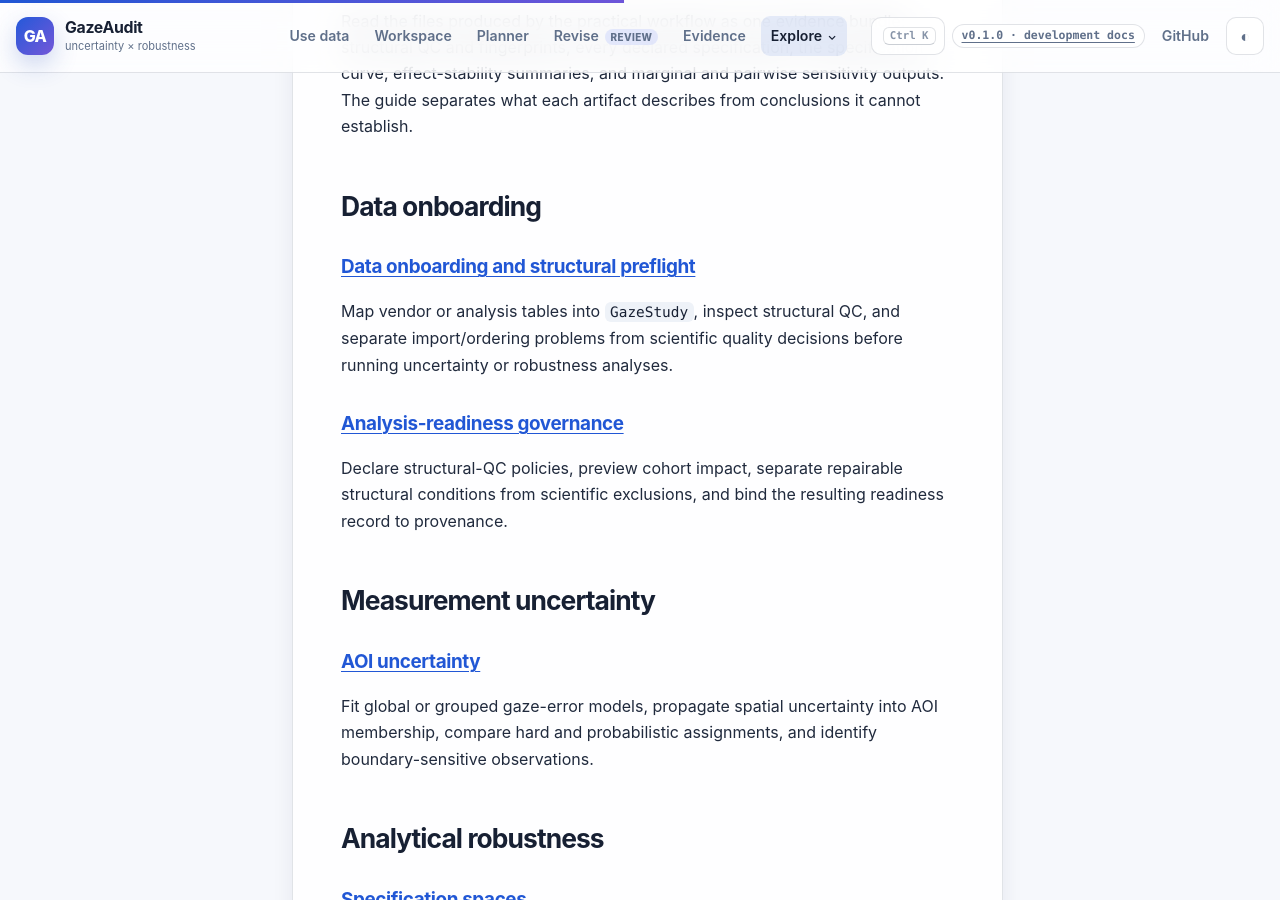
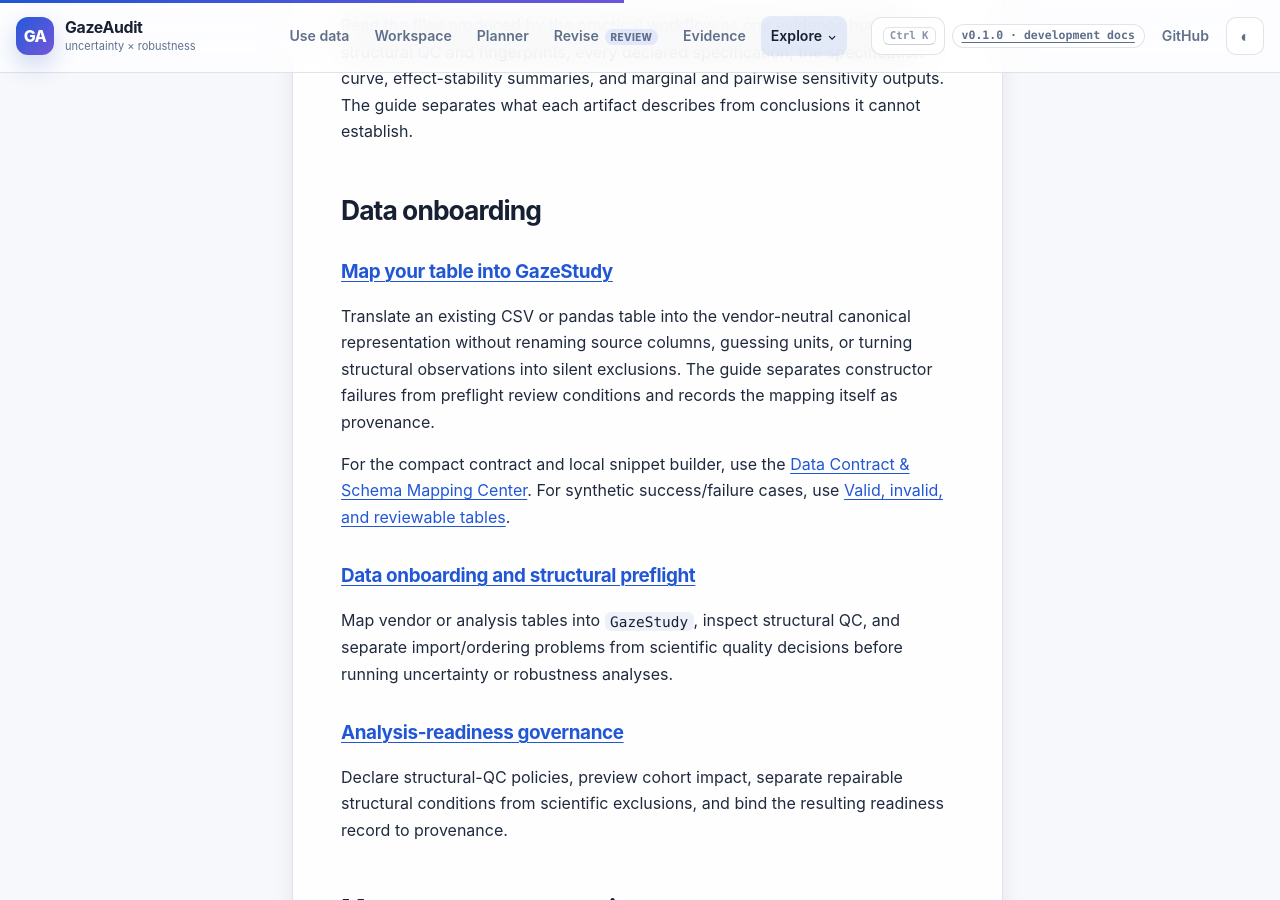
Before and after one commit to stefanosbalaskas/GazeAudit, a Jekyll site: the page built from docs/guides/index.md, in a window 1280 px wide and 900 px high, scrolled down 5721 px. Built offline with Jekyll 4.4.1, drawn with Linux system fonts in a browser that asks for light colours; some of the changed text lies outside the part shown.

Commit message:
docs: surface data mapping guide

```diff
--- a/docs/guides/index.md
+++ b/docs/guides/index.md
@@ -89,6 +89,12 @@ The guides explain **how to design, govern, interpret, troubleshoot, review, rev
     <p>Reuse workflow structure while rebuilding teaching values, endpoints, AOIs, QC rules, specification levels, and evidence claims as study-owned decisions.</p>
     <p><a href="adapt-examples-to-study/">Adapt examples to your study →</a></p>
   </article>
+  <article class="card">
+    <div class="card-icon" aria-hidden="true">14</div>
+    <h3>Map your table into the canonical data contract</h3>
+    <p>Bind participant, trial, timestamp, x, and y to the real source columns, record units, distinguish hard schema errors from review conditions, and preserve mapping provenance.</p>
+    <p><a href="map-your-table/">Map your table →</a></p>
+  </article>
 </div>
 
 ## Environment setup
@@ -142,6 +148,12 @@ Follow the research record from source data and researcher-owned decisions throu
 Read the files produced by the practical workflow as one evidence bundle: structural QC and fingerprints, every declared specification, the specification curve, effect-stability summaries, and marginal and pairwise sensitivity outputs. The guide separates what each artifact describes from conclusions it cannot establish.
 
 ## Data onboarding
+
+### [Map your table into GazeStudy](map-your-table/)
+
+Translate an existing CSV or pandas table into the vendor-neutral canonical representation without renaming source columns, guessing units, or turning structural observations into silent exclusions. The guide separates constructor failures from preflight review conditions and records the mapping itself as provenance.
+
+For the compact contract and local snippet builder, use the [Data Contract & Schema Mapping Center]({{ '/docs/data-contract/' | relative_url }}). For synthetic success/failure cases, use [Valid, invalid, and reviewable tables]({{ '/docs/examples/data-contract-valid-invalid/' | relative_url }}).
 
 ### [Data onboarding and structural preflight](data-onboarding/)
 
@@ -248,14 +260,15 @@ Understand the division of responsibility between GazeAudit and Eye-Tracking-BID
 ## A practical sequence
 
 1. [Project starter](project-starter/) — create the study structure.
-2. [Researcher audit checklist](researcher-audit-checklist/) — declare and govern decisions.
-3. [Decision log template](audit-decision-log-template/) — preserve those decisions and amendments.
-4. [First real audit](first-real-audit/) — run the practical CSV-to-evidence path.
-5. [Audit output bundle](audit-output-bundle/) — understand what each artifact establishes.
-6. [Troubleshooting GazeAudit](troubleshooting/) — diagnose a blocked or failed workflow without rewriting scientific choices.
-7. [Failed-audit recovery](../examples/failed-audit-recovery/) — practise preserving a valid technical failure and reconciling a causal repair.
-8. [Common audit mistakes](common-audit-mistakes/) — diagnose research-record failures before interpretation.
-9. [Interpret an audit result](interpret-audit-result/) — separate completeness, direction, magnitude, and unresolved uncertainty.
+2. [Map your table](map-your-table/) — bind the source columns and units to the canonical data contract.
+3. [Researcher audit checklist](researcher-audit-checklist/) — declare and govern decisions.
+4. [Decision log template](audit-decision-log-template/) — preserve those decisions and amendments.
+5. [First real audit](first-real-audit/) — run the practical CSV-to-evidence path.
+6. [Audit output bundle](audit-output-bundle/) — understand what each artifact establishes.
+7. [Troubleshooting GazeAudit](troubleshooting/) — diagnose a blocked or failed workflow without rewriting scientific choices.
+8. [Failed-audit recovery](../examples/failed-audit-recovery/) — practise preserving a valid technical failure and reconciling a causal repair.
+9. [Common audit mistakes](common-audit-mistakes/) — diagnose research-record failures before interpretation.
+10. [Interpret an audit result](interpret-audit-result/) — separate completeness, direction, magnitude, and unresolved uncertainty.
 10. [Result-pattern example](../examples/result-patterns/) — compare four synthetic evidence patterns and bounded wording.
 11. [Decision-to-report example](../examples/decision-to-report/) — practise bounded interpretation on the deterministic 12-branch exercise.
 12. [Manuscript readiness](manuscript-readiness/) — test whether the claim and evidence can be reconstructed independently.
```
